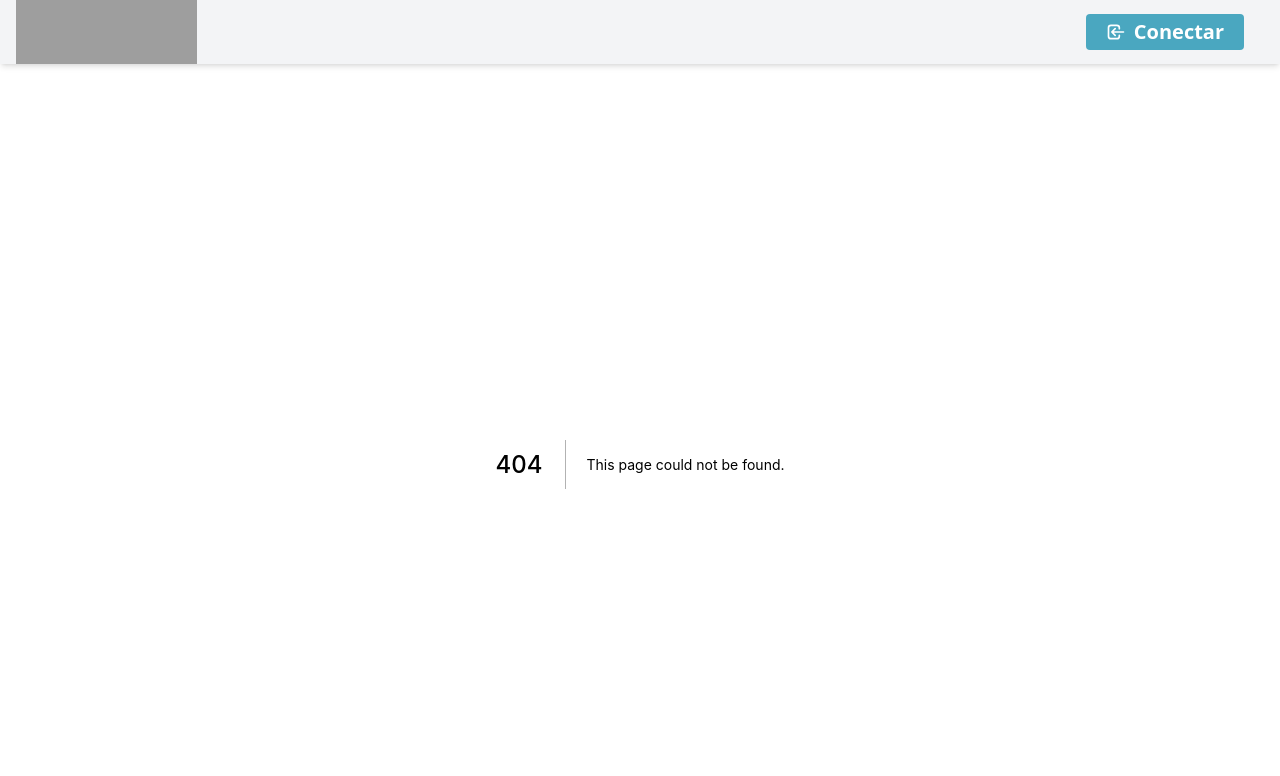
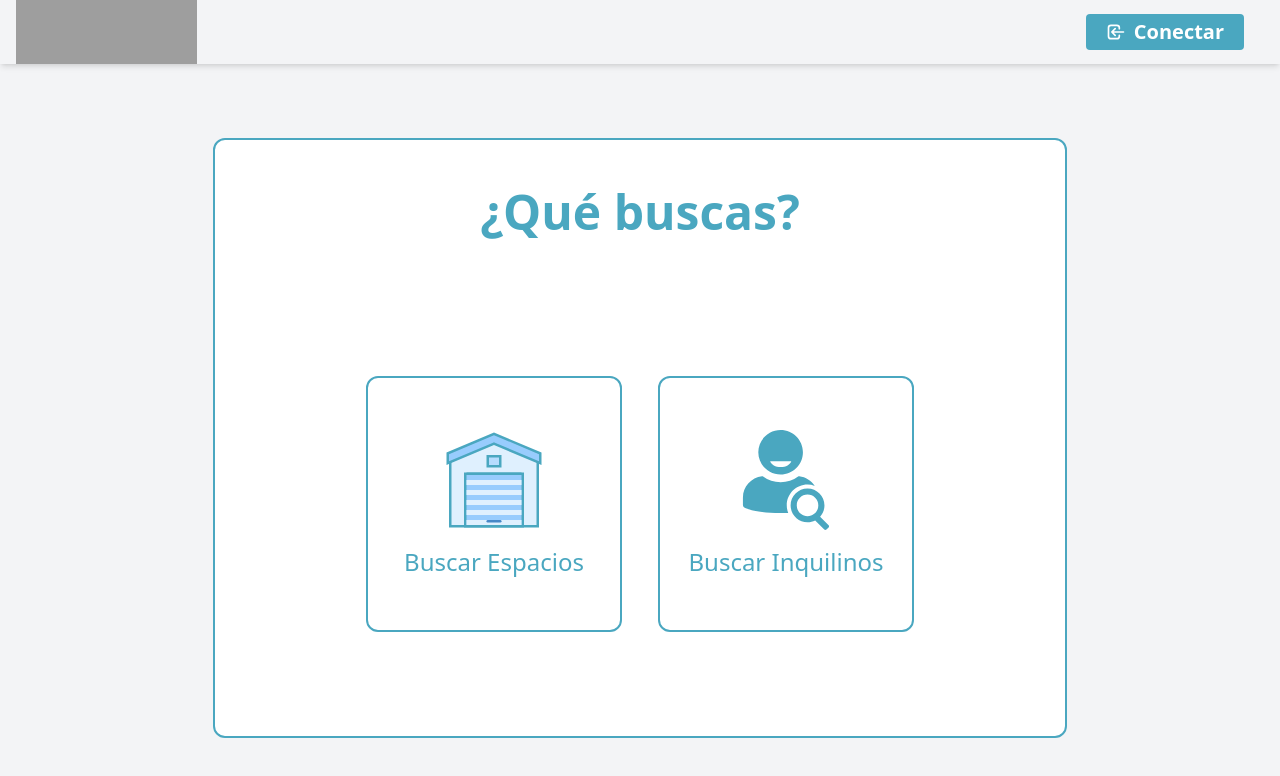
Before and after one commit to ISPP-2022/frontend, a Next.js app: page /smartSearch in a window 1280 px wide. Before the commit this address had no page. Shown: the top 776 px of the page. Built offline with nearby package versions, Linux system fonts and the light colour scheme.

Commit message:
fix: Screen height and builds warnings

```diff
--- a/pages/_app.js
+++ b/pages/_app.js
@@ -5,7 +5,7 @@ function MyApp({ Component, pageProps }) {
   return (
     <>
       <TopNav />
-      <div className='my-16'>
+      <div className='pt-16 h-screen'>
         <Component {...pageProps} />
       </div>
     </>
--- a/pages/discover/index.js
+++ /dev/null
@@ -1,50 +0,0 @@
-import Head from "next/head";
-import Link from "next/link";
-
-export default function Selection() {
-  return (
-    <div className="max-h-full md:bg-gray-100 flex justify-center items-center">
-        <div className="md:bg-white p-4 md:w-[95vh] md:h-[75vh] md:w-2/3 md:mt-3 md:rounded-xl md:border-2 md:border-[#4aa7c0] ">
-          <div className="md:block hidden p-8 mb-5">
-            <h1 className="text-3xl flex justify-center items-center font-bold text-[#4aa7c0] ">¿Qué buscas?</h1>
-          </div>
-          <div className="grid grid-cols-1 md:flex md:justify-center md:flex-row md:space-x-9 ">
-            <Link href='space/browse'>
-              <button >
-                <div className="grid grid-cols-1 gap-4 w-64 h-64  content-center rounded-xl border-2 border-[#4aa7c0] ">
-                  <div className="flex justify-center">
-                    <img src="/images/garage.svg" width="100" height="100" className="w-36"></img>
-                  </div>
-                  <div>
-                    <h3 className="text-2xl justify-center items-center text-[#4aa7c0]">Buscar Espacios</h3>
-                  </div>
-                </div>
-              </button>
-            </Link>
-            <div className="md:hidden">
-              <br></br>
-            </div>
-            <Link href='tenant/browse'>
-              <button>
-                <div className="grid grid-cols-1 gap-4 w-64 h-64 content-center rounded-xl border-2 border-[#4aa7c0] ">
-                  <div className="flex justify-center">
-                    <img src="/images/searchPerson1.svg" width="100" height="100" className="w-36"></img>
-                  </div>
-                  <div>
-                    <h3 className="text-2xl justify-center items-center text-[#4aa7c0]">Buscar Inquilinos</h3>
-                  </div>
-                </div>
-              </button>
-            </Link>
-
-          </div>
-
-
-
-
-        </div>
-
-
-    </div>
-  )
-}
--- /dev/null
+++ b/pages/smartSearch/index.js
@@ -0,0 +1,44 @@
+import Head from "next/head";
+import Image from "next/image";
+import Link from "next/link";
+
+export default function Selection() {
+  return (
+    <div className="h-full md:bg-gray-100 flex justify-center items-center">
+      <Head>
+        <title>SmartSearh</title>
+      </Head>
+      <div className="md:bg-white p-4 md:h-[75vh] md:w-2/3 md:mt-3 md:min-h-[440px] md:min-w-[600px] md:rounded-xl md:border-2 md:border-[#4aa7c0] flex flex-col">
+        <div className="md:block hidden p-8 mb-5">
+          <h1 className="text-5xl flex justify-center items-center font-bold text-[#4aa7c0] ">¿Qué buscas?</h1>
+        </div>
+        <div className="grid grid-cols-1 md:flex md:justify-center md:flex-row md:space-x-9 h-full md:items-center space-y-6 md:space-y-0">
+          <Link href='smartSearch/space' passHref>
+            <button>
+              <div className="grid grid-cols-1 gap-4 w-64 h-64  content-center rounded-xl border-2 border-[#4aa7c0] ">
+                <div className="flex justify-center">
+                  <Image src="/images/garage.svg" width="100" height="100" className="w-36" alt="garage" />
+                </div>
+                <div>
+                  <h3 className="text-2xl justify-center items-center text-[#4aa7c0]">Buscar Espacios</h3>
+                </div>
+              </div>
+            </button>
+          </Link>
+          <Link href='smartSearch/tenant' passHref>
+            <button>
+              <div className="grid grid-cols-1 gap-4 w-64 h-64 content-center rounded-xl border-2 border-[#4aa7c0] ">
+                <div className="flex justify-center">
+                  <Image src="/images/searchPerson1.svg" width="100" height="100" className="w-36" alt="tenant" />
+                </div>
+                <div>
+                  <h3 className="text-2xl justify-center items-center text-[#4aa7c0]">Buscar Inquilinos</h3>
+                </div>
+              </div>
+            </button>
+          </Link>
+        </div>
+      </div>
+    </div>
+  )
+}
```
